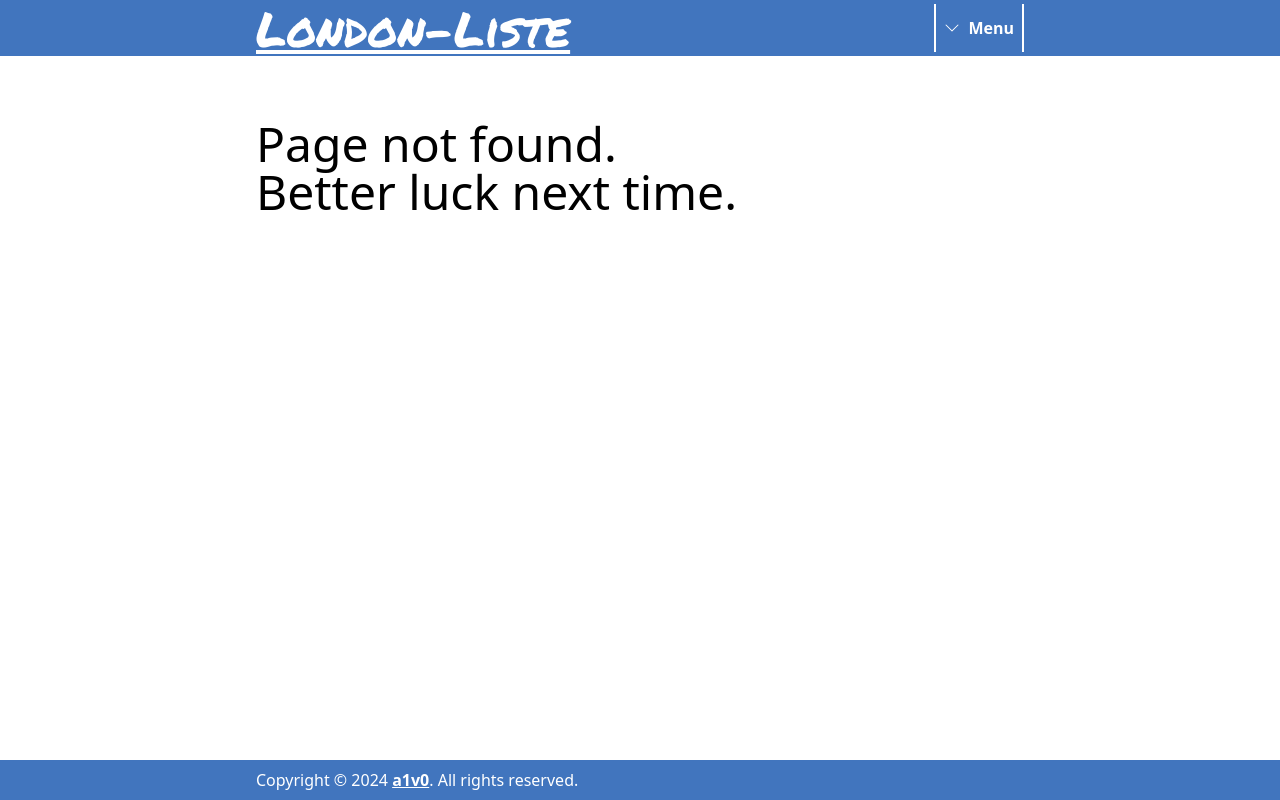
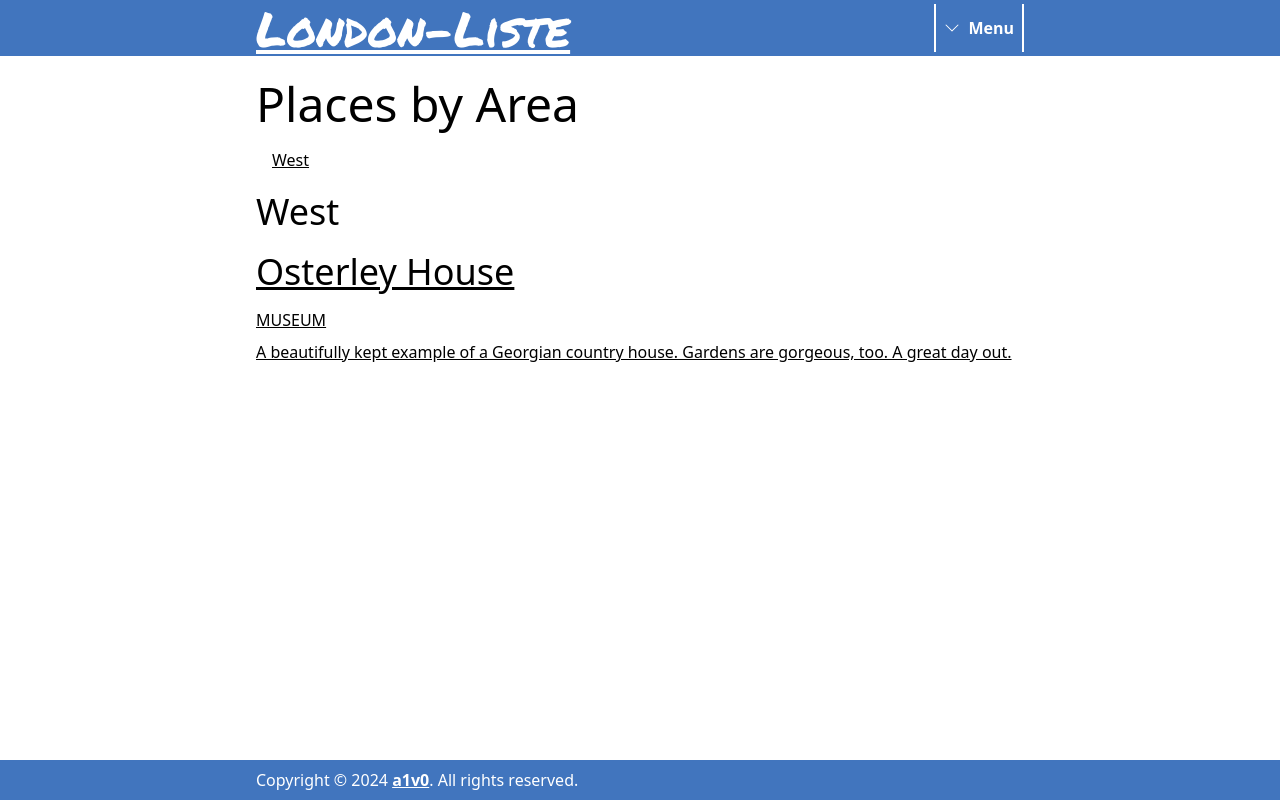
Before and after one commit to a1v0/london-liste, a Next.js app: page /areas in a window 1280 px wide. Before the commit this address had no page. Built offline with nearby package versions, Linux system fonts and the light colour scheme; a web font is replaced by a local one.

Commit message:
Create areas page

```diff
--- /dev/null
+++ b/app/areas/page.js
@@ -0,0 +1,38 @@
+import Link from "next/link.js";
+import PlaceTile from "../PlaceTile.jsx";
+import GlobalConfig from "../app.config.js";
+
+export default function PlaceAreas() {
+	const placesByArea = GlobalConfig.areas;
+	const areas = Object.keys(placesByArea);
+
+	return (
+		<div>
+			<article className="clear-gutters">
+				<h1>Places by Area</h1>
+
+				<ul className="ml-4">
+					{areas.map((area) => {
+						return (
+							<li key={area}>
+								<Link href={`#${area}`}>{area}</Link>
+							</li>
+						);
+					})}
+				</ul>
+
+				{areas.map((area) => {
+					const placesInArea = placesByArea[area];
+					return (
+						<div key={area}>
+							<h2 id={area}>{area}</h2>
+							{placesInArea.map((place) => {
+								return <PlaceTile place={place} />;
+							})}
+						</div>
+					);
+				})}
+			</article>
+		</div>
+	);
+}
```
